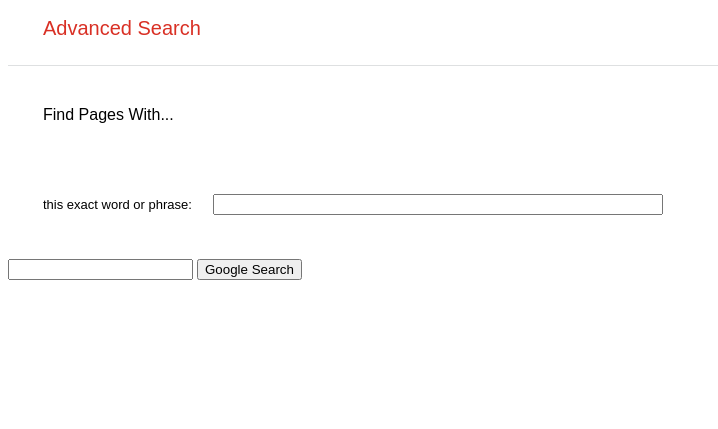
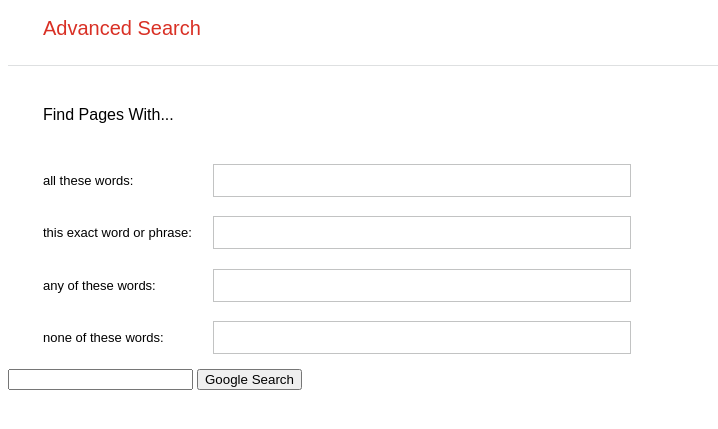
Before and after one commit to NadaEA/GoogleFrontend, a plain HTML site: page GoogleAdSearch.html in a window 1280 px wide. Shown: the part 71-500 px from the top of the page, without its empty margins (0-718 px from the left). Drawn offline with Linux system fonts and the light colour scheme.

Commit message:
Added the different advanced search options

```diff
--- a/GoogleAdSearch.html
+++ b/GoogleAdSearch.html
@@ -20,13 +20,27 @@
         <div class="findPagesBar">
             <label id="findPagesCaption">Find Pages With...</label>
         </div>
-        <div class="keyWords">
-            <label class="caption">this exact word or phrase:</label>
-            <input class="searchBars"type="text" name="q">
-        </div>
         <form action="https://www.google.com/search">
-            <input type="text" name="q">
-            <input type="submit" value="Google Search">
+            <div class="keyWords">
+                <div class="individualKeyWord">
+                    <label class="caption">all these words:</label>
+                    <input class="searchBars"type="text" name="q">
+                </div>
+                <div class="individualKeyWord">
+                    <label class="caption">this exact word or phrase:</label>
+                    <input class="searchBars"type="text" name="q">
+                </div>
+                <div class="individualKeyWord">
+                    <label class="caption">any of these words:</label>
+                    <input class="searchBars"type="text" name="q">
+                </div>
+                <div class="individualKeyWord">
+                    <label class="caption">none of these words:</label>
+                    <input class="searchBars"type="text" name="q">
+                </div>
+            </div>
+                <input type="text" name="q">
+                <input type="submit" value="Google Search">
         </form>
     </body>
 </html>
--- a/style.css
+++ b/style.css
@@ -144,7 +144,7 @@
 .keyWords{
     display:flex;
     width: 70%;
-    height:100px;
+    height:210px;
     padding: 5px 35px;
     justify-content: flex-start;
     align-items: center;
@@ -153,7 +153,7 @@
 }
 
 .caption{
-
+    width:100px;
     min-width: 170px;
     display:flex;
     font-family: arial,sans-serif;
@@ -167,4 +167,14 @@
     align-self:center;
     width:50%;
     min-width:200px;
+    max-width: 400px;
+    height:29px;
+    border: 1px solid #c2c3c3;
+    padding:1px 8px;
 }
+
+.individualKeyWord{
+    display:flex;
+    width:100%;
+    max-height:30px;
+}
```
